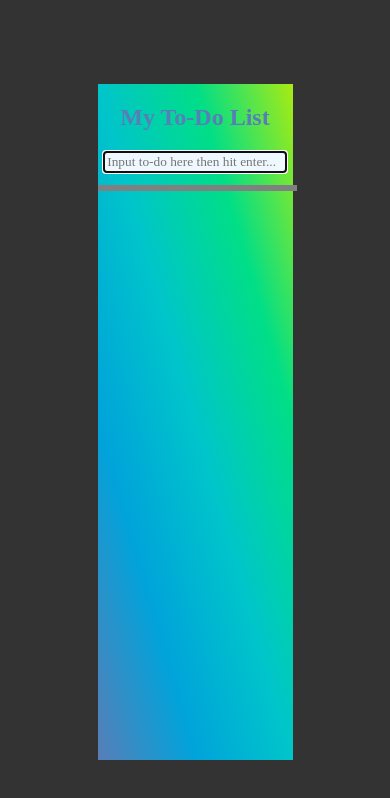
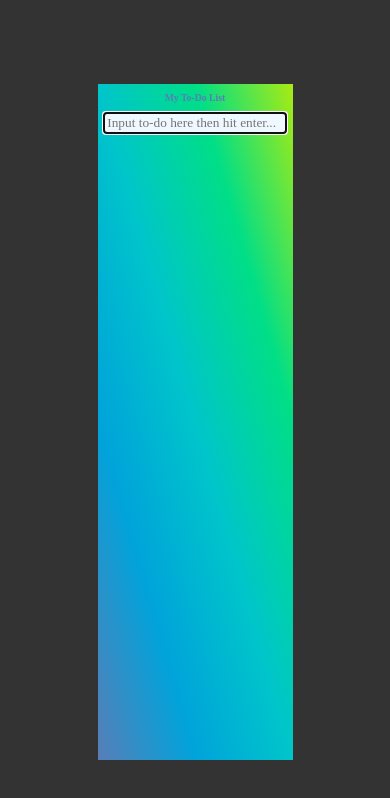
Before and after one commit to nmuceros/muceros__nolita--assignment-2, a React (Create React App) app in the folder todo-app/: page / in a window 390 px wide. Shown: the top 798 px of the page. Built offline with nearby package versions, Linux system fonts and the light colour scheme.

Commit message:
adds responsiveness

```diff
--- a/todo-app/src/App.css
+++ b/todo-app/src/App.css
@@ -4,6 +4,7 @@ body {
   font-family: cursive;
   background-color: #333;
   height: 100%;
+  /* font-size: 2em; */
 }
 
 
@@ -22,8 +23,10 @@ body {
   border-width: 2px;
   border-color: darkgray;
   background-image: linear-gradient(to right top, #587eb7, #00a3da, #00c5ca, #00de87, #a8eb12);
-  width: 50%;
-  height: 80%;
+  /* width: 50%; */
+  width: 50vw;
+  /* height: 80%; */
+  height: 80vh;
   top: 10%;
   left: 25%;
   /* overflow: auto;  */
@@ -32,6 +35,7 @@ body {
 h2 {
   text-align: center;
   color: #587eb7;
+  font-size: 2vw;
 }
 
 .error {
@@ -62,14 +66,24 @@ h2 {
 
 .todo-container {
   position: relative;
+  /* position: absolute; */
   margin-top: 12px;
-  border-style: solid;
-  border-color: gray;
+  /* margin-left: 25px; */
+  /* margin-right: 15px; */
+  /* border-style: solid; */
+  /* border-color: gray; */
   overflow: scroll;
-  width: 99%;
-  height: auto;
+  /* width: 97%; */
+  /* width: 46vw; */
+  width: 100%;
+  /* align-items: center; */
+  /* height: auto; */
+  /* height: 100%; */
+
   /* The height align with the height in '.main-container' above */
-  max-height: 460px;
+  /* max-height: 460px; */
+  max-height: 60vh;
+  /* max-height: 60%; */
   overflow: hidden;
   overflow-y: auto; /* This is the one needed for the scrollbar to work within this container */
   /* margin-top: 1rem; */
@@ -84,6 +98,7 @@ h2 {
   border-width: 4px;
   border-color: white;
   align-items: center;
+  /* margin-left: 5%; */
 }
 
 
@@ -134,7 +149,8 @@ ul {
 .checkbox-container {
   position: relative;
   cursor: pointer;
-  font-size: 14px;
+  /* font-size: 14px; */
+  font-size: 1vw;
   overflow: hidden;
   overflow: scroll;
   width: 100%;
@@ -160,4 +176,17 @@ ul {
   align-items: center;
   margin-top: .1rem;
   max-width: 60%;
+  height: auto;
 }
+
+/* Responsive layout - when the screen is less than 600px wide, make the two columns stack on top of each other instead of next to each other */
+@media screen and (max-width: 1024px) {
+  h2 {
+    font-size: 2.5vw;
+  }
+
+  .checkbox-container {
+    font-size: 2vw;
+  }
+
+}
--- a/todo-app/src/App.js
+++ b/todo-app/src/App.js
@@ -6,9 +6,8 @@ import TodoList from './components/TodoList';
 
 function App() {
   return (
-
-
     <div className="main-container">
+       <meta name="viewport" content="width-device-width, initial-scale=1.0" />
       <h2>My To-Do List</h2>
          <TodoList />
   </div>
--- a/todo-app/src/components/Todo.js
+++ b/todo-app/src/components/Todo.js
@@ -2,7 +2,9 @@ import React, { useState } from "react";
 // import TodoList from "./TodoList";
 // import deleteIcon from '../images/delete.svg';
 // import deleteIcon from '../images/remove_circle.svg';
-import deleteIcon from '../images/delete-white.svg';
+// import deleteIcon from '../images/delete-white.svg';
+import deleteIcon from '../images/remove_circle_black.svg';
+// import deleteIcon from '../images/remove_circle_white.svg';
 
 
 const Todo = ({entered_todo, todos, setTodos, todo }) => {
```
Also changed, not shown: todo-app/src/images/remove_circle_black.svg (added), todo-app/src/images/remove_circle_white.svg (added).
